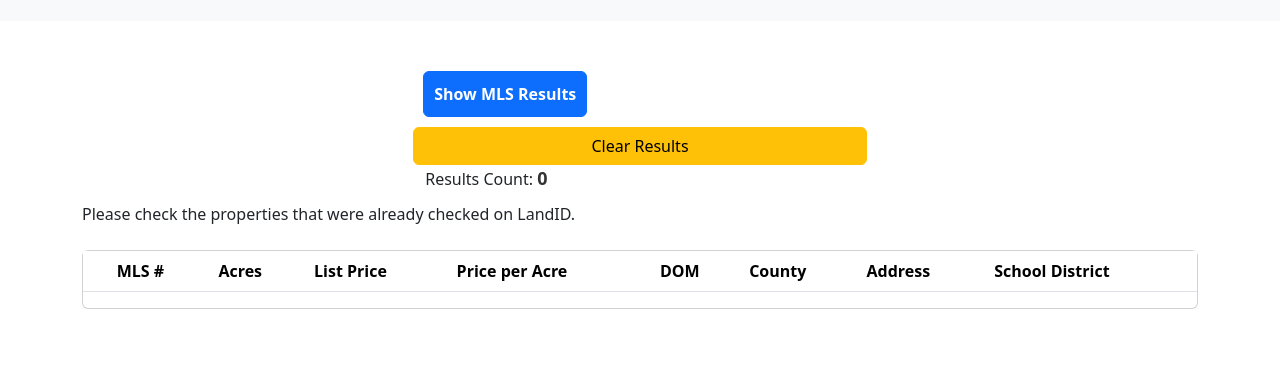
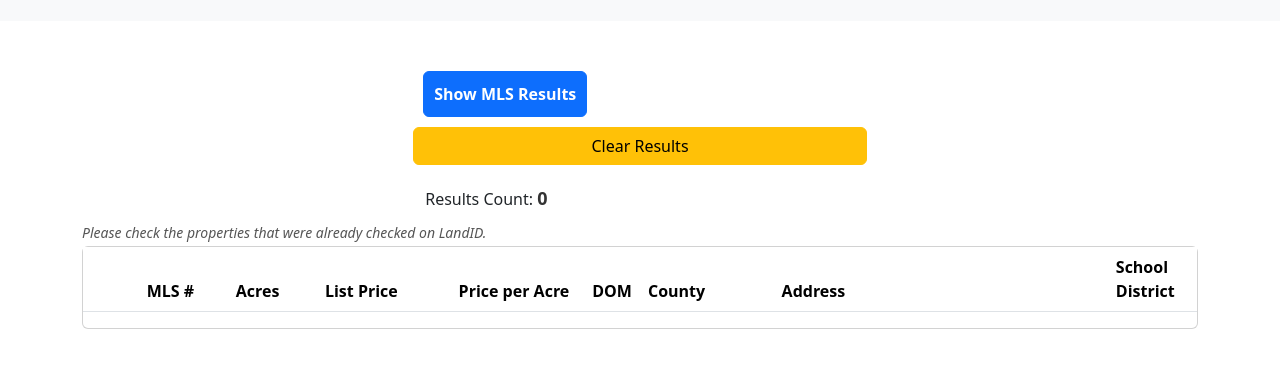
Before and after one commit to webdev-lht/lhtpropview02, a plain HTML site: page index.html in a window 1280 px wide. Shown: the part 113-480 px from the top of the page. Drawn offline with nearby package versions, Linux system fonts and the light colour scheme.

Commit message:
Add files via upload

```diff
--- a/assets/css/style.css
+++ b/assets/css/style.css
@@ -81,6 +81,58 @@ body {
     font-size: 16px;
     color: #333;
 }
+
+#results-list th,
+#results-list td {
+    width: auto;
+}
+
+    /* Individual column widths*/
+
+    #results-list th:nth-child(1),
+    #results-list td:nth-child(1) {
+        width: 5%; /* Checkboxes column*/
+    }
+
+    #results-list th:nth-child(2),
+    #results-list td:nth-child(2) {
+        width: 8%; /* MLS # column*/
+    }
+
+    #results-list th:nth-child(3),
+    #results-list td:nth-child(3) {
+        width: 8%; /* Acres column*/
+    }
+
+    #results-list th:nth-child(4),
+    #results-list td:nth-child(4) {
+        width: 12%; /* List Price column*/
+    }
+
+    #results-list th:nth-child(5),
+    #results-list td:nth-child(5) {
+        width: 12%; /* Price per Acre column*/
+    }
+
+    #results-list th:nth-child(6),
+    #results-list td:nth-child(6) {
+        width: 5%; /* DOM column*/
+    }
+
+    #results-list th:nth-child(7),
+    #results-list td:nth-child(7) {
+        width: 12%; /* County column*/
+    }
+
+    #results-list th:nth-child(8),
+    #results-list td:nth-child(8) {
+        width: 30%; /* Address column*/
+    }
+
+    #results-list th:nth-child(9),
+    #results-list td:nth-child(9) {
+        width: 10%; /* School District column*/
+    }
 
 #results-list p {
     margin: 0;
@@ -225,6 +277,19 @@ input[type="number"], .form-select {
     font-size: 18px;
     font-weight: bold;
     color: #333;
+    margin-top: 20px;
     margin-bottom: 10px;
     display: inline-block;
+    position: relative;
 }
+
+#checkbox-reminder {
+    position: absolute;
+}
+
+#reminder-text {
+    font-size: 14px;
+    color: #555;
+    margin: 0;
+    font-style: italic;
+}
```
